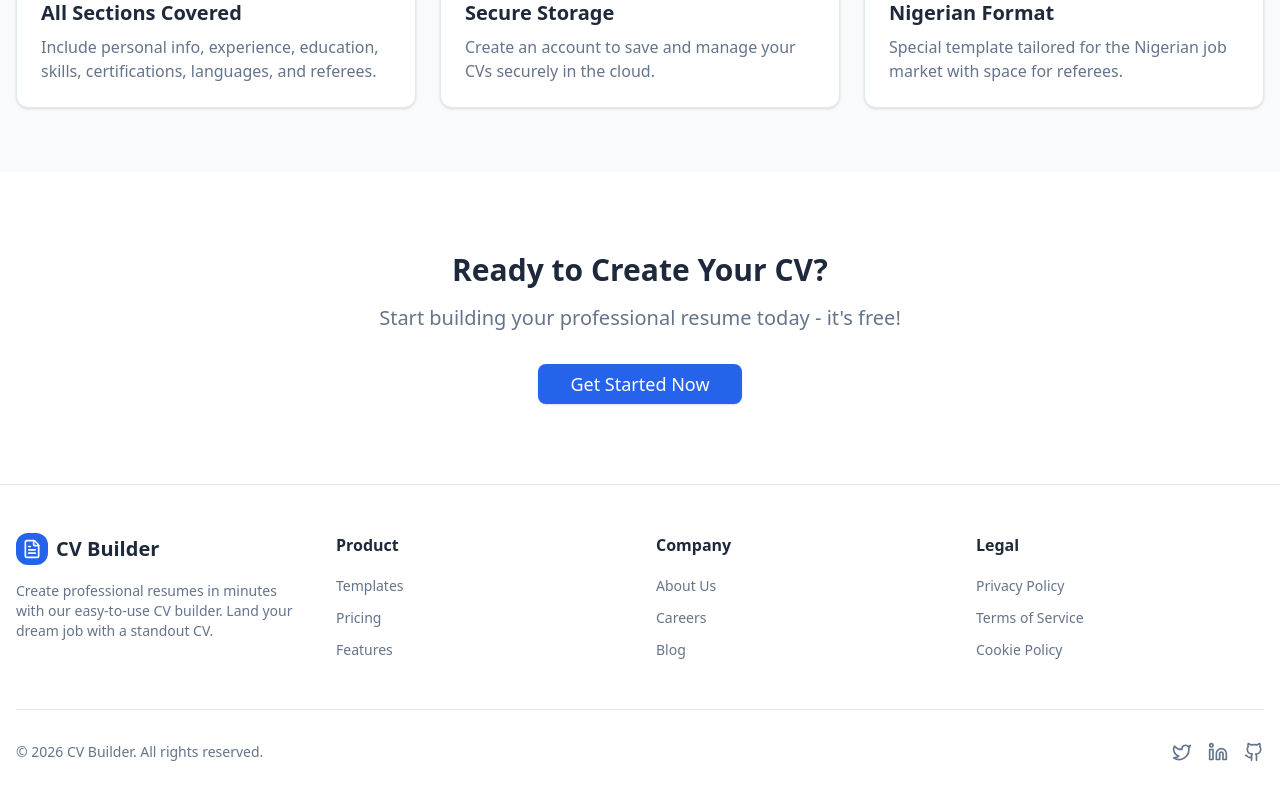
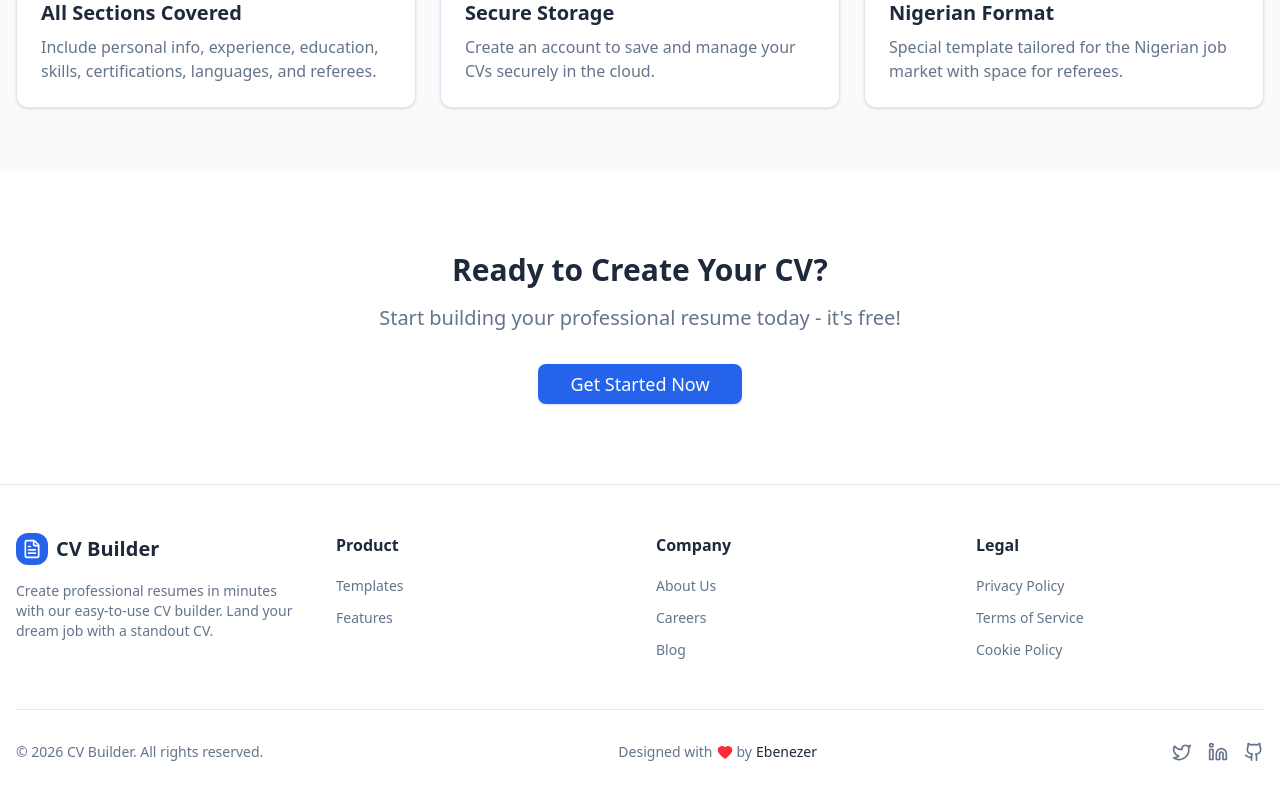
Before and after one commit to ImmaculateEben/i-CV-Builder, a Next.js app: page / in a window 1280 px wide. Shown: the part 1077-1877 px from the top of the page. Built offline with nearby package versions, Linux system fonts and the light colour scheme.

Commit message:
Add designed with love to footer

```diff
--- a/src/components/footer.tsx
+++ b/src/components/footer.tsx
@@ -1,5 +1,5 @@
 import Link from "next/link"
-import { FileText, Github, Twitter, Linkedin } from "lucide-react"
+import { FileText, Github, Twitter, Linkedin, Heart } from "lucide-react"
 
 export function Footer() {
   const currentYear = new Date().getFullYear()
@@ -32,14 +32,6 @@
                   className="text-sm text-muted-foreground hover:text-foreground"
                 >
                   Templates
-                </Link>
-              </li>
-              <li>
-                <Link
-                  href="/pricing"
-                  className="text-sm text-muted-foreground hover:text-foreground"
-                >
-                  Pricing
                 </Link>
               </li>
               <li>
@@ -121,6 +113,18 @@
             © {currentYear} CV Builder. All rights reserved.
           </p>
 
+          <p className="text-sm text-muted-foreground flex items-center gap-1">
+            Designed with <Heart className="h-4 w-4 text-red-500 fill-red-500" /> by{" "}
+            <a
+              href="https://immaculatedesigns.com.ng"
+              target="_blank"
+              rel="noopener noreferrer"
+              className="text-foreground hover:underline font-medium"
+            >
+              Ebenezer
+            </a>
+          </p>
+
           {/* Social Links */}
           <div className="flex items-center gap-4">
             <a
```
